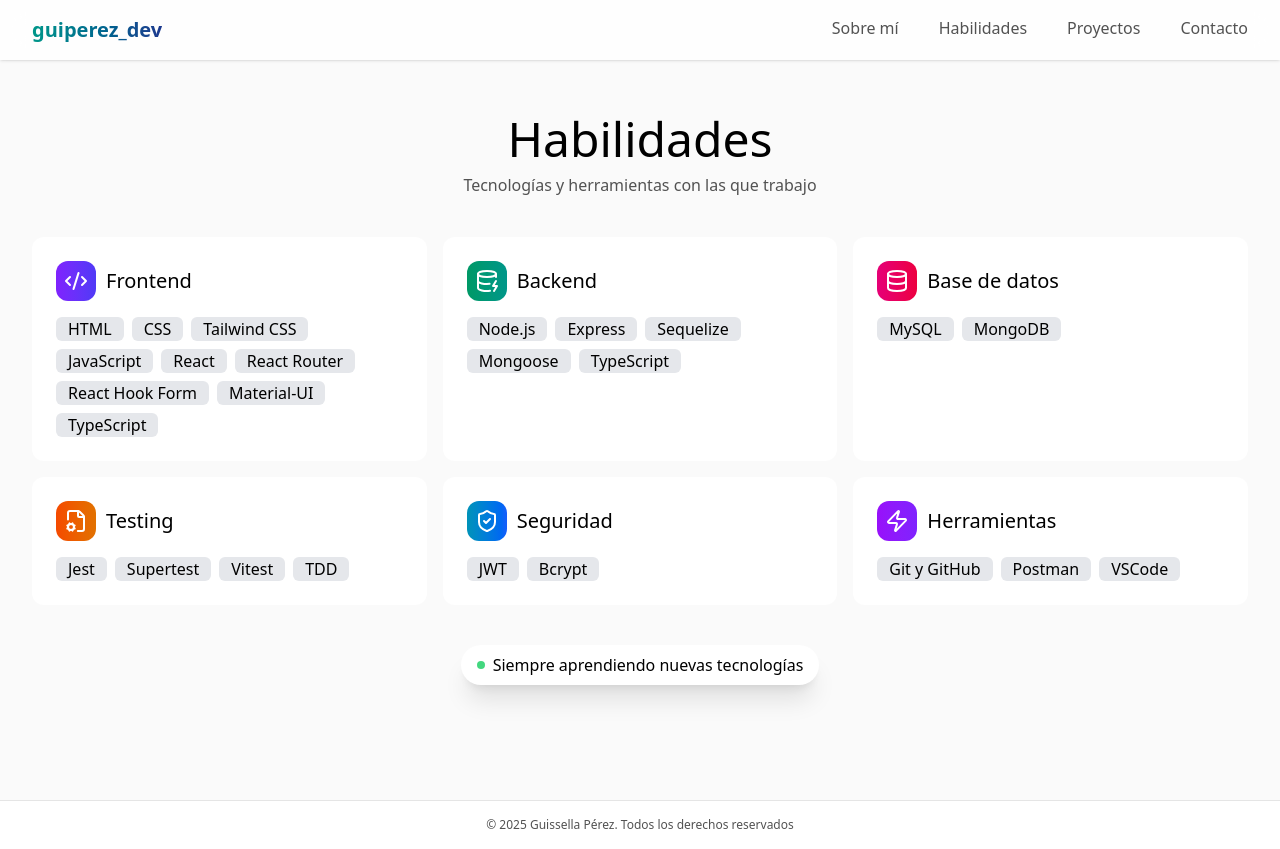
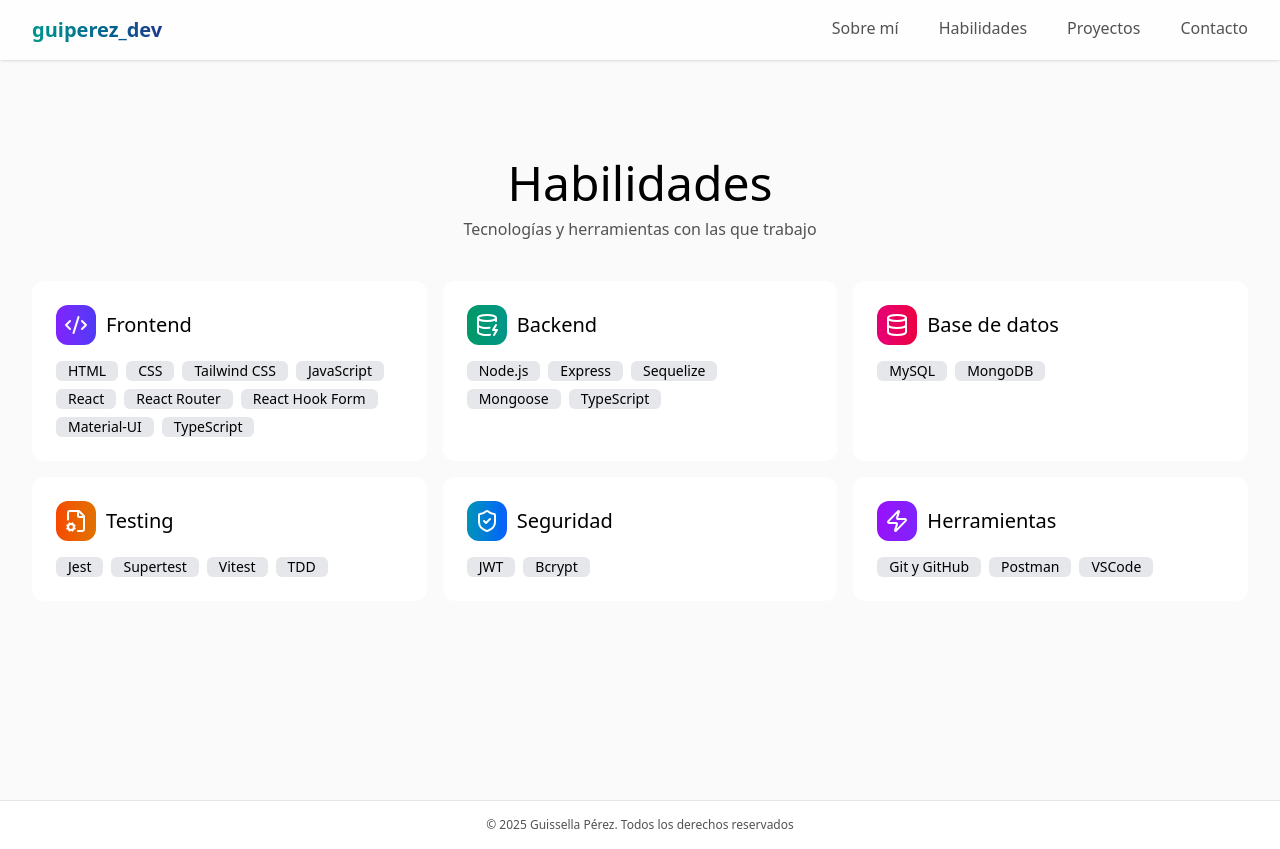
Before and after one commit to guiss26/portafolio-guissella, a React (Vite) app: page /skills in a window 1280 px wide. Built offline with nearby package versions, Linux system fonts and the light colour scheme.

Commit message:
style(skills): adjust font size for each tech stack

```diff
--- a/src/sections/Skills.jsx
+++ b/src/sections/Skills.jsx
@@ -30,15 +30,15 @@ export default function Skills() {
                                 <h3 className='text-xl'>Frontend</h3>
                             </div>
                             <div className='flex flex-wrap gap-2 pt-4'>
-                                <span className='bg-gray-200 px-3 rounded-md'>HTML</span>
-                                <span className='bg-gray-200 px-3 rounded-md'>CSS</span>
-                                <span className='bg-gray-200 px-3 rounded-md'>Tailwind CSS</span>
-                                <span className='bg-gray-200 px-3 rounded-md'>JavaScript</span>
-                                <span className='bg-gray-200 px-3 rounded-md'>React</span>
-                                <span className='bg-gray-200 px-3 rounded-md'>React Router</span>
-                                <span className='bg-gray-200 px-3 rounded-md'>React Hook Form</span>
-                                <span className='bg-gray-200 px-3 rounded-md'>Material-UI</span>
-                                <span className='bg-gray-200 px-3 rounded-md'>TypeScript</span>
+                                <span className='bg-gray-200 px-3 rounded-md text-sm'>HTML</span>
+                                <span className='bg-gray-200 px-3 rounded-md text-sm'>CSS</span>
+                                <span className='bg-gray-200 px-3 rounded-md text-sm'>Tailwind CSS</span>
+                                <span className='bg-gray-200 px-3 rounded-md text-sm'>JavaScript</span>
+                                <span className='bg-gray-200 px-3 rounded-md text-sm'>React</span>
+                                <span className='bg-gray-200 px-3 rounded-md text-sm'>React Router</span>
+                                <span className='bg-gray-200 px-3 rounded-md text-sm'>React Hook Form</span>
+                                <span className='bg-gray-200 px-3 rounded-md text-sm'>Material-UI</span>
+                                <span className='bg-gray-200 px-3 rounded-md text-sm'>TypeScript</span>
                             </div>
                         </div>
 
@@ -51,11 +51,11 @@ export default function Skills() {
                                 <h3 className='text-xl'>Backend</h3>
                             </div>
                             <div className='flex flex-wrap gap-2 pt-4'>
-                                <span className='bg-gray-200 px-3 rounded-md'>Node.js</span>
-                                <span className='bg-gray-200 px-3 rounded-md'>Express</span>
-                                <span className='bg-gray-200 px-3 rounded-md'>Sequelize</span>
-                                <span className='bg-gray-200 px-3 rounded-md'>Mongoose</span>
-                                <span className='bg-gray-200 px-3 rounded-md'>TypeScript</span>
+                                <span className='bg-gray-200 px-3 rounded-md text-sm'>Node.js</span>
+                                <span className='bg-gray-200 px-3 rounded-md text-sm'>Express</span>
+                                <span className='bg-gray-200 px-3 rounded-md text-sm'>Sequelize</span>
+                                <span className='bg-gray-200 px-3 rounded-md text-sm'>Mongoose</span>
+                                <span className='bg-gray-200 px-3 rounded-md text-sm'>TypeScript</span>
 
                             </div>
                         </div>
@@ -69,8 +69,8 @@ export default function Skills() {
                                 <h3 className='text-xl'>Base de datos</h3>
                             </div>
                             <div className='flex flex-wrap gap-2 pt-4'>
-                                <span className='bg-gray-200 px-3 rounded-md'>MySQL</span>
-                                <span className='bg-gray-200 px-3 rounded-md'>MongoDB</span>
+                                <span className='bg-gray-200 px-3 rounded-md text-sm'>MySQL</span>
+                                <span className='bg-gray-200 px-3 rounded-md text-sm'>MongoDB</span>
                             </div>
                         </div>
 
@@ -83,10 +83,10 @@ export default function Skills() {
                                 <h3 className='text-xl'>Testing</h3>
                             </div>
                             <div className='flex flex-wrap gap-2 pt-4'>
-                                <span className='bg-gray-200 px-3 rounded-md'>Jest</span>
-                                <span className='bg-gray-200 px-3 rounded-md'>Supertest</span>
-                                <span className='bg-gray-200 px-3 rounded-md'>Vitest</span>
-                                <span className='bg-gray-200 px-3 rounded-md'>TDD</span>
+                                <span className='bg-gray-200 px-3 rounded-md text-sm'>Jest</span>
+                                <span className='bg-gray-200 px-3 rounded-md text-sm'>Supertest</span>
+                                <span className='bg-gray-200 px-3 rounded-md text-sm'>Vitest</span>
+                                <span className='bg-gray-200 px-3 rounded-md text-sm'>TDD</span>
                             </div>
                         </div>
 
@@ -99,8 +99,8 @@ export default function Skills() {
                                 <h3 className='text-xl'>Seguridad</h3>
                             </div>
                             <div className='flex flex-wrap gap-2 pt-4'>
-                                <span className='bg-gray-200 px-3 rounded-md'>JWT</span>
-                                <span className='bg-gray-200 px-3 rounded-md'>Bcrypt</span>
+                                <span className='bg-gray-200 px-3 rounded-md text-sm'>JWT</span>
+                                <span className='bg-gray-200 px-3 rounded-md text-sm'>Bcrypt</span>
                             </div>
                         </div>
 
@@ -113,16 +113,11 @@ export default function Skills() {
                                 <h3 className='text-xl'>Herramientas</h3>
                             </div>
                             <div className='flex flex-wrap gap-2 pt-4'>
-                                <span className='bg-gray-200 px-3 rounded-md'>Git y GitHub</span>
-                                <span className='bg-gray-200 px-3 rounded-md'>Postman</span>
-                                <span className='bg-gray-200 px-3 rounded-md'>VSCode</span>
+                                <span className='bg-gray-200 px-3 rounded-md text-sm'>Git y GitHub</span>
+                                <span className='bg-gray-200 px-3 rounded-md text-sm'>Postman</span>
+                                <span className='bg-gray-200 px-3 rounded-md text-sm'>VSCode</span>
                             </div>
                         </div>
-                    </div>
-
-                    <div className='inline-flex items-center justify-center gap-2 bg-white shadow-xl transition-all duration-300 py-2 px-4 rounded-full'>
-                        <span className="w-2 h-2 bg-green-500 rounded-full animate-pulse"></span>
-                        <p className='className="text-neutral-600"'>Siempre aprendiendo nuevas tecnologías</p>
                     </div>
                 </article>
             </section>
```
